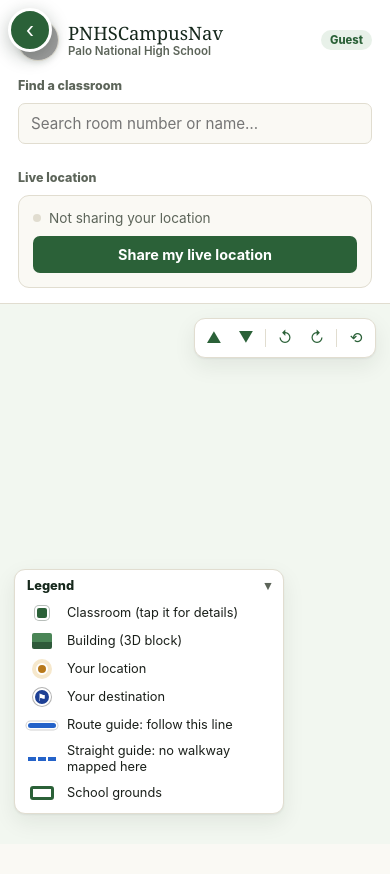
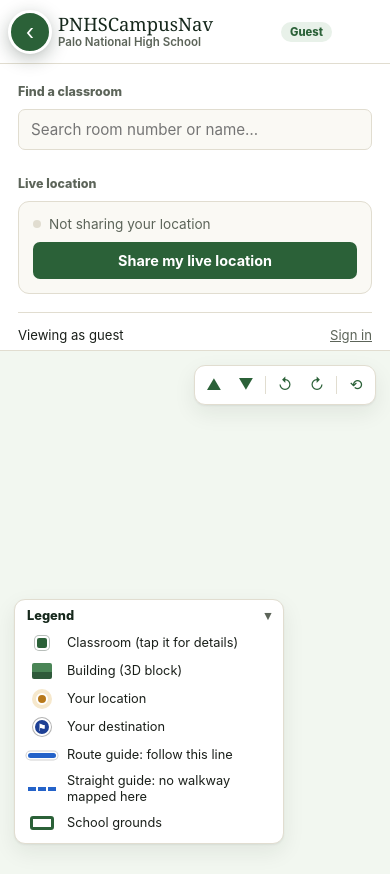
Before and after one commit to geralynabad/PNHSCampusNav4D, a website with bundled scripts: page pnhscampusnav/public/map.html in a window 390 px wide. Before the commit the page ends 844 px from the top, so only its background shows below. Built offline with nearby package versions, Linux system fonts and the light colour scheme; grey boxes are pictures that could not be loaded.

Commit message:
Add permanent mobile header with collapsible body
Co-authored-by: Copilot <223556219+Copilot@users.noreply.github.com>

```diff
--- a/pnhscampusnav/public/css/style.css
+++ b/pnhscampusnav/public/css/style.css
@@ -247,6 +247,7 @@ input, select { font-family: inherit; font-size: 0.95rem; }
 
 /* ---------- App shell ---------- */
 .app-shell { height: 100vh; display: grid; grid-template-columns: 320px 1fr; transition: grid-template-columns .24s var(--ease-out); }
+.mobile-header { display: none; }
 .sidebar {
   position: relative;
   background: var(--paper-raised); border-right: 1px solid var(--line);
@@ -275,15 +276,34 @@ input, select { font-family: inherit; font-size: 0.95rem; }
 }
 .app-shell.sidebar-collapsed .sidebar-toggle span { display: block; transform: rotate(180deg); }
 @media (max-width: 760px) {
-  .app-shell { grid-template-columns: 1fr; grid-template-rows: minmax(34vh, 38vh) minmax(62vh, 66vh); height: 100dvh; }
-  .app-shell.sidebar-collapsed { grid-template-columns: 1fr; grid-template-rows: 0 100dvh; }
-  .sidebar { order: 1; max-height: 38vh; min-height: 34vh; border-right: 0; border-bottom: 1px solid var(--line); }
+  .app-shell {
+    grid-template-columns: 1fr;
+    grid-template-rows: 64px minmax(34vh, 38vh) minmax(62vh, 66vh);
+    height: 100dvh;
+  }
+  .app-shell.sidebar-collapsed {
+    grid-template-columns: 1fr;
+    grid-template-rows: 64px 0 calc(100dvh - 64px);
+  }
+  .mobile-header {
+    display: flex;
+    order: 1;
+    height: 64px;
+    align-items: center;
+    justify-content: space-between;
+    gap: 10px;
+    padding: 8px 58px 8px 12px;
+    background: var(--paper-raised);
+    border-bottom: 1px solid var(--line);
+  }
+  .mobile-header .brand-logo { width: 36px; height: 36px; }
+  .sidebar { order: 2; max-height: 38vh; min-height: 34vh; border-right: 0; border-bottom: 1px solid var(--line); }
   .app-shell.sidebar-collapsed .sidebar { min-height: 0; max-height: 0; height: 0; padding: 0; overflow: hidden; border-bottom: 0; }
   .app-shell.sidebar-collapsed .sidebar > * { visibility: hidden; }
   .sidebar-toggle {
     display: grid;
     position: fixed;
-    top: 8px;
+    top: 10px;
     right: auto;
     left: 8px;
     width: 44px;
@@ -300,13 +320,14 @@ input, select { font-family: inherit; font-size: 0.95rem; }
     left: 8px;
     right: auto;
   }
-  .map-wrap { order: 2; }
+  .sidebar .brand { display: none; }
+  .map-wrap { order: 3; }
 }
 @media (max-width: 760px) and (orientation: portrait) {
   .app-shell {
-    grid-template-rows: minmax(34vh, 38vh) minmax(62vh, 66vh);
+    grid-template-rows: 64px minmax(34vh, 38vh) minmax(62vh, 66vh);
   }
-  .app-shell.sidebar-collapsed { grid-template-rows: 0 100dvh; }
+  .app-shell.sidebar-collapsed { grid-template-rows: 64px 0 calc(100dvh - 64px); }
   .sidebar {
     max-height: 38vh;
     min-height: 34vh;
--- a/pnhscampusnav/public/js/map.js
+++ b/pnhscampusnav/public/js/map.js
@@ -17,11 +17,15 @@ const trackSection = document.getElementById("trackSection");
 
 if (isGuest) {
   roleChip.textContent = "Guest";
+  document.getElementById("mobileRoleChip").textContent = "Guest";
   userLabel.textContent = "Viewing as guest";
   signInLink.classList.remove("hidden-form");
 } else {
   roleChip.textContent = user.role;
   roleChip.classList.toggle("admin", user.role === "admin");
+  const mobileRoleChip = document.getElementById("mobileRoleChip");
+  mobileRoleChip.textContent = user.role;
+  mobileRoleChip.classList.toggle("admin", user.role === "admin");
   userLabel.textContent = user.full_name;
   logoutBtn.classList.remove("hidden-form");
   initLogoutConfirmation(logoutBtn, () => {
--- a/pnhscampusnav/public/map.html
+++ b/pnhscampusnav/public/map.html
@@ -10,6 +10,13 @@
 </head>
 <body>
   <div class="app-shell">
+    <header class="mobile-header" aria-label="Campus map header">
+      <div class="brand-id">
+        <img class="brand-logo" src="/img/logo.png" alt="Palo National High School emblem" width="40" height="40" />
+        <div class="brand-name">PNHSCampusNav<small>Palo National High School</small></div>
+      </div>
+      <span id="mobileRoleChip" class="role-chip">Guest</span>
+    </header>
     <aside class="sidebar">
       <div class="brand">
        <div class="brand-id">
```
Also changed, not shown: pnhscampusnav/public/admin.html (+7 -0 lines).
